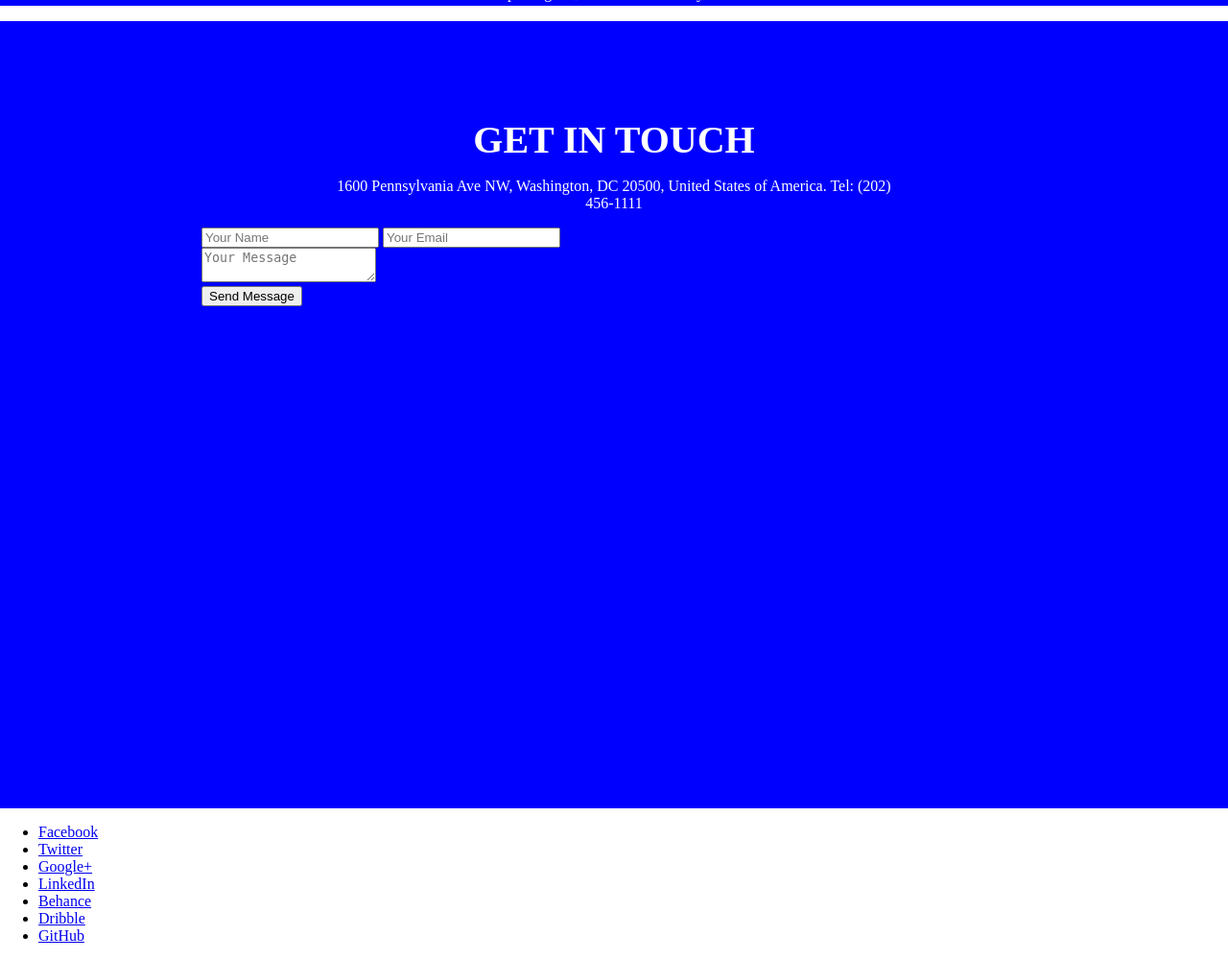
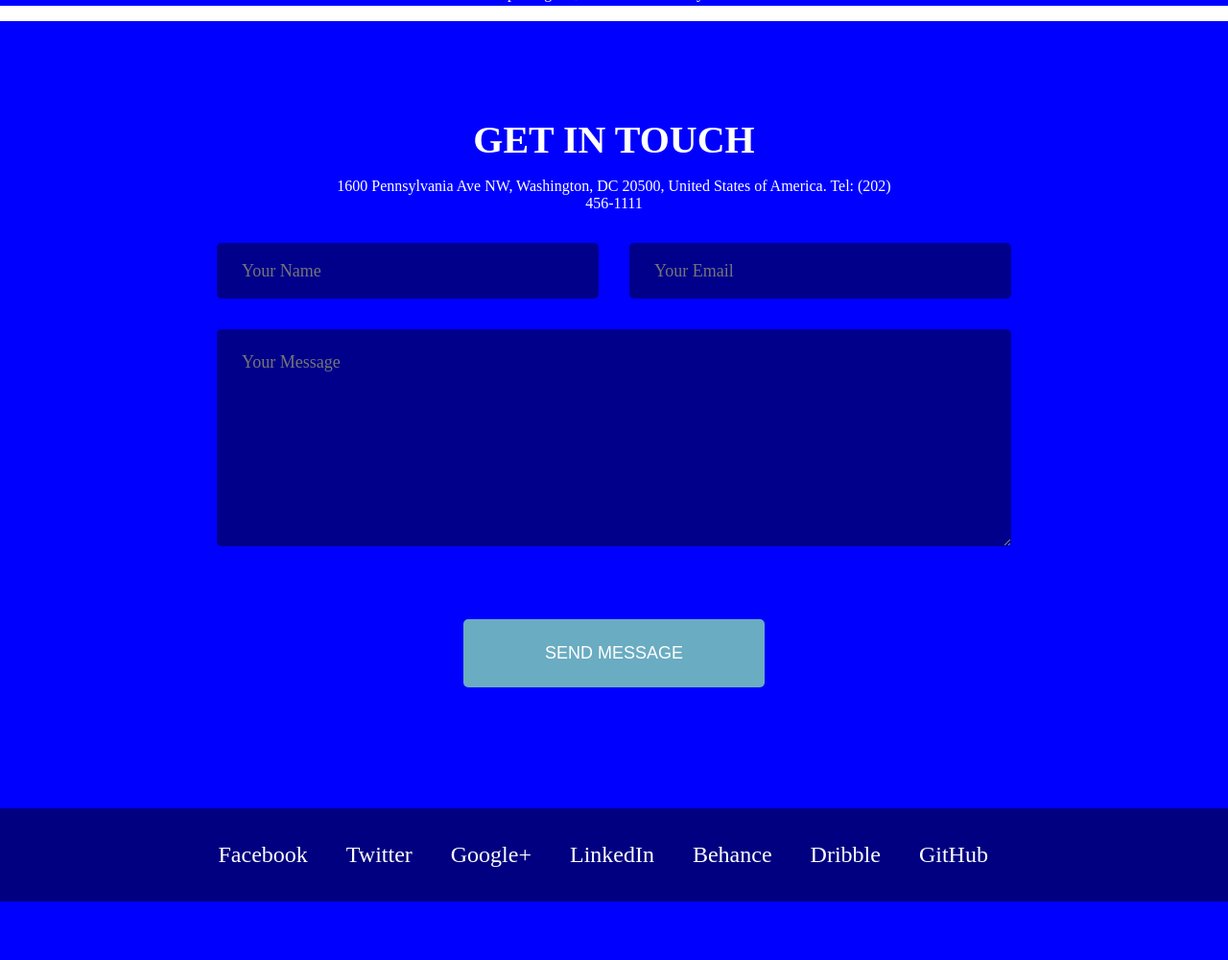
Before and after one commit to rejhanaaisufi/Work, a PHP site: page / in a window 1280 px wide. Shown: the part 2040-3040 px from the top of the page at 96% size. After the commit the page ends 2979 px from the top, so only its background shows below. Run offline with PHP 8.4, Linux system fonts and the light colour scheme.

Commit message:
Moduli 20 HTML&CSS

```diff
--- a/Moduli 20/style.css
+++ b/Moduli 20/style.css
@@ -57,6 +57,12 @@ nav ul li.active{
     border-radius: 5px;
     padding: 25px 85px;
     color: white;
+    transition: 0.5s;
+}
+.main-heading a:hover{
+    background-color:rgb(255, 238, 0);
+    color: rgb(170, 130, 0);
+    cursor:pointer;
 }
 
 #section-2{
@@ -72,7 +78,6 @@ nav ul li.active{
     margin-right: auto;
 
 }
-
 
 .title-box h2{
     margin-top: 0px;
@@ -130,3 +135,83 @@ nav ul li.active{
     margin-right: auto;
 
 }
+
+.form-row{
+    display: flex;
+}
+
+input[type="text"],input[type="email"]{
+    width: 45%;
+    height: 56px;
+}
+
+input[type="text"],input[type="email"],textarea{
+    font-family: "Titillium Web", "sans-serif";
+    color: white;
+    background-color: darkblue;
+    border: none;
+    font-size: 18px;
+    margin: 16px;
+    border-radius: 5px;
+    padding-left: 26px;
+}
+
+
+textarea{
+    height: 200px;
+    width: 100%;
+    padding-top: 24px;
+
+}
+input[type="submit"]{
+    background-color: rgb(106, 172, 194);
+    border:none;
+    font-size: 18px;
+    text-transform: uppercase;
+    margin-left: auto;
+    margin-right: auto;
+    border-radius: 5px;
+    margin-top: 60px;
+}
+
+.big-button{
+    padding: 25px 85px;
+    color: white;
+}
+
+footer{
+    background-color: navy;
+}
+.footer-links{
+    max-width: 945px;
+    margin-left: auto;
+    margin-right: auto;
+}
+
+footer ul{
+    margin: 0px;
+    padding-top: 25px;
+    padding-bottom: 25px;
+    display: flex;
+}
+
+
+.footer-links ul li{
+    display: inline-block;
+    padding: 10px 20px 10px 20px;
+}
+
+.footer-links ul li a{
+    text-decoration: none;
+    color: white;
+    font-size: 24px;
+}
+
+.footer-links ul li a:hover{
+    color: rgb(177, 177, 177);
+}
+
+header img{
+    width: 117px;
+    height: 37px;
+}
```
